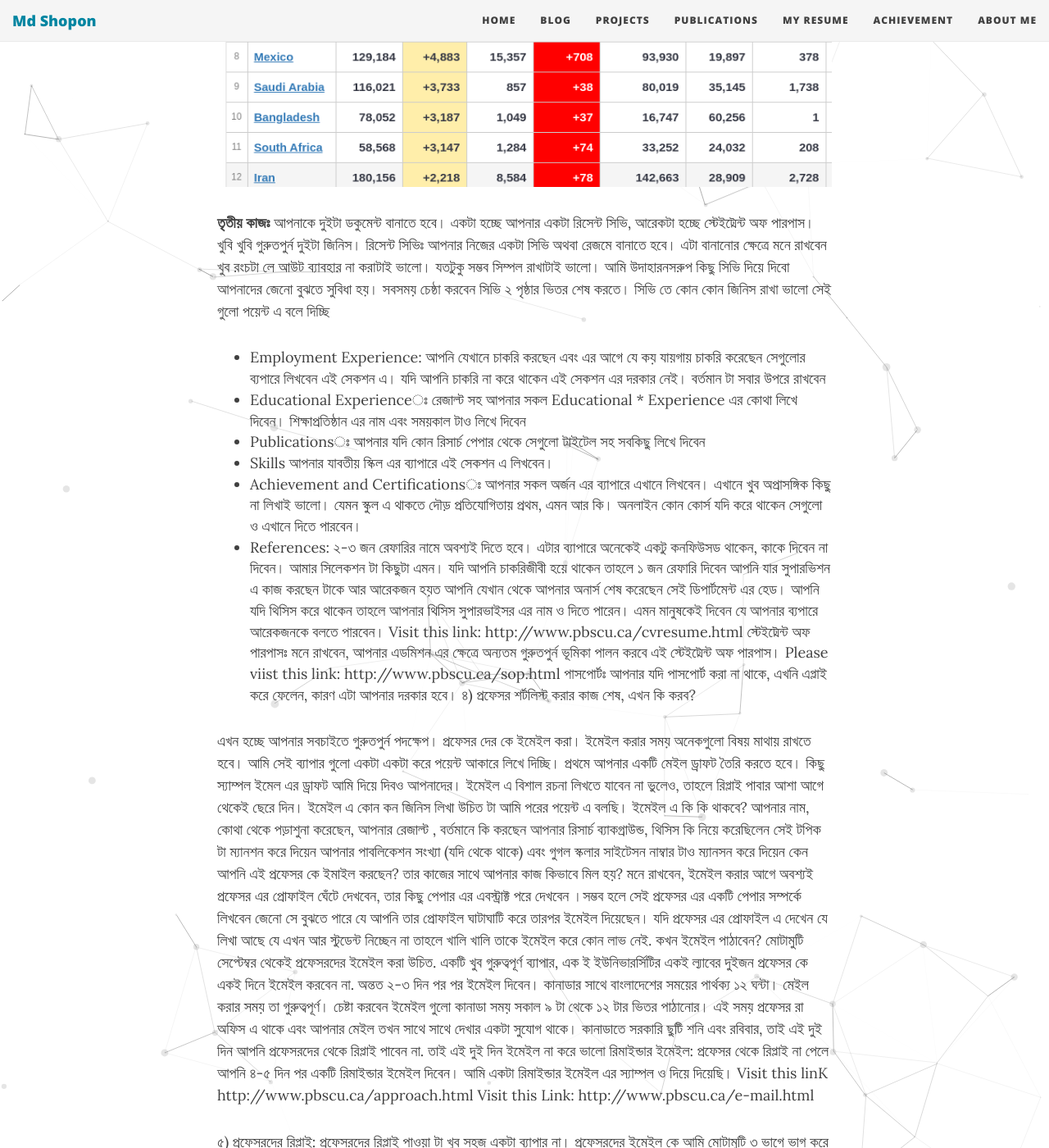
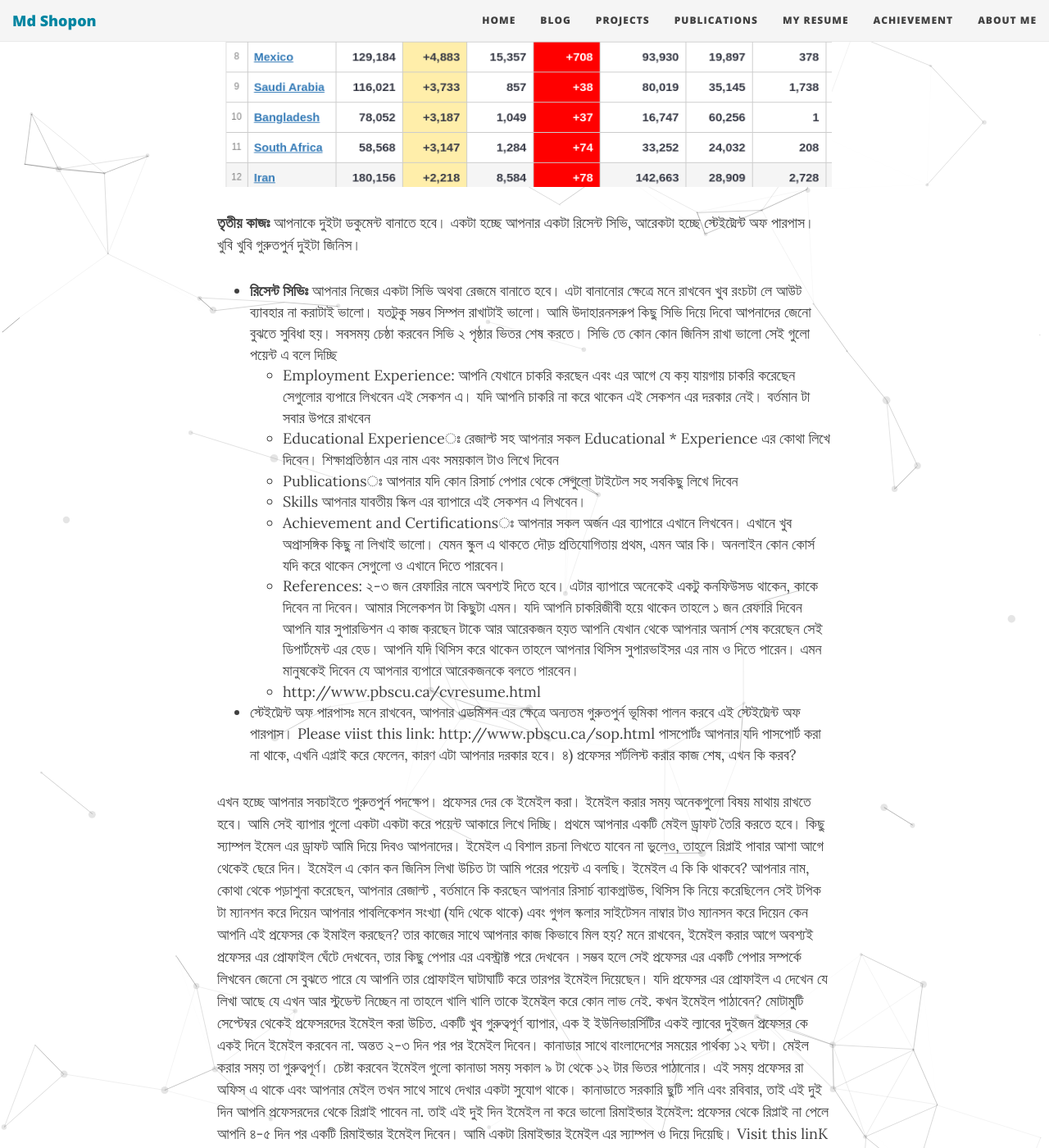
Before and after one commit to shoponmd/shoponmd.github.io, a Jekyll site: the page built from _posts/2020-06-19-studycanada.md, in a window 1280 px wide and 1400 px high, scrolled down 3094 px. Shown: the whole window at 82% size. Built offline with Jekyll 4.4.1, drawn with Linux system fonts in a browser that asks for light colours; nearby versions of some CDN libraries; comment, search, counter and statistics services are not loaded; some of the changed text lies outside the part shown.

Commit message:
Blog_Updated

```diff
--- a/_posts/2020-06-19-studycanada.md
+++ b/_posts/2020-06-19-studycanada.md
@@ -22,6 +22,7 @@
 <details>
 <summary>প্রশ্নঃ আমার সিজিপিএ ভালো না, আমি কি স্কলারশিপ পাবার আশা করতে পারি?
 </summary>
+-------------------------------------------------------------------------------------------------------------
 <p>This portion has been written by Dr. Abdullah Al Maruf (University of Toronto). Collected from <a href="http://www.pbscu.ca/faq.html">PBSCU</a>. </p>
 গ্রুপ এ প্রতিদিন ই কিছু কমন প্রশ্ন আসে, যেমনঃ
 <ul>
@@ -53,6 +54,7 @@
 </ol>
 শেষ কথা হল, "২" টা খুব গুরুত্বপূর্ণ। "২" তে ভালো করে আপনি low CGPA সমস্যা দূর করতে পারবেন।
 N.B. Whether you graduated from a public or a private university, does not matter for thesis-based research.
+--------------------------------------------------------------------------------------------------------------
 </details>
 
 <details>
@@ -109,7 +111,7 @@
 
 <details>
 <summary>প্রশ্নঃ "আমি আইইএলটিএস এ 5.5/6.0/6.5 পেয়েছি (অথবা আইইএলটিএস দেইই নাই), আমি কি কানাডায় ফুল স্কলারশীপ নিয়ে পড়তে পারব??!" </summary>
-
+----------------------------------------------------------------------------------------------------------------------------
 <p>
 This portion has been written by Rakib Hussain, Master of Arts, Communications, Mount Saint Vincent University. Collected from <a href="http://www.pbscu.ca/faq.html">PBSCU</a>. </p>
 <p>এডুকেশান এজেন্সিগুলা (পড়ুন দালাল) গুলা যতগুলা সর্বনাশ করসে তার মধ্যে সবচাইতে বড় সর্বনাশ, আমার মতে, হইল মানুষের মানসিকতার বারটা বাজানো। এদের প্রায় সব অ্যাডে থাকে "কানাডায়/আমেরিকায় স্কলারশিপসহ উচ্চশিক্ষা", আইইএলটিএস ছাড়া কানাডায় উচ্চশিক্ষা। আমার বিশ্বাস যারা উপরের প্রশ্নটা করে তারা এইসব দালালের অ্যাড দেখেই করে। ভাই, কে না চায় আরাম করে বসে বসে কানাডার মত দেশে একটা ১০০% স্কলারশিপ ম্যানেজ করে ফেলতে?! :P কিন্তু আগে বলেন তো, এতই সোজা? </p>
@@ -137,6 +139,7 @@
 
 <p>কেউ অফেন্ডেড হয়ে গেলে কিছু করার নাই। আপনার ভালর জন্যেই বলা! এইসব গাধাগরু মার্কা প্রশ্ন শুধু আপনার ক্ষতি করবে না, যেই ছেলে মেয়ে ইন্টার ফার্স্ট ইয়ারে কিন্তু এই গ্রুপের মেম্বার হয়ে ফিউচার প্ল্যানিং করতেসে, তার মাইন্ডসেটেই ইম্প্যাক্ট করবে।
 বুঝে শুনে প্রশ্ন করলে রাতের ২/৩টা বাজেও আনসার পাবেন :P প্রমিজ! বেস্ট অফ লাক ফর ইয়োর এক্সপ্লোরেশান! </p>
+----------------------------------------------------------------------------------------------------------------------------
 </details>
 
 
@@ -147,15 +150,16 @@
   <img  src="/img/cana_1.png">
 </p>
 **তৃতীয় কাজঃ** আপনাকে দুইটা ডকুমেন্ট বানাতে হবে। একটা হচ্ছে আপনার একটা রিসেন্ট সিভি, আরেকটা হচ্ছে স্টেইট্মেন্ট অফ পারপাস। খুবি খুবি গুরুতপুর্ন দুইটা জিনিস।
-রিসেন্ট সিভিঃ আপনার নিজের একটা সিভি অথবা রেজমে বানাতে হবে। এটা বানানোর ক্ষেত্রে মনে রাখবেন খুব রংচটা লে আউট ব্যাবহার না করাটাই ভালো। যতটুকু সম্ভব সিম্পল রাখাটাই ভালো। আমি উদাহারনসরুপ কিছু সিভি দিয়ে দিবো আপনাদের জেনো বুঝতে সুবিধা হয়। সবসময় চেষ্ঠা করবেন সিভি ২ পৃষ্ঠার ভিতর শেষ করতে।  সিভি তে কোন কোন জিনিস রাখা ভালো সেই গুলো পয়েন্ট এ বলে দিচ্ছি
-* Employment Experience: আপনি যেখানে চাকরি করছেন এবং এর আগে যে কয় যায়গায় চাকরি করেছেন সেগুলোর ব্যপারে লিখবেন এই সেকশন এ। যদি আপনি চাকরি না করে থাকেন এই সেকশন এর দরকার নেই। বর্তমান টা সবার উপরে রাখবেন
-* Educational Experienceঃ রেজাল্ট সহ আপনার সকল Educational * Experience এর কোথা লিখে দিবেন। শিক্ষাপ্রতিষ্ঠান এর নাম এবং সময়কাল টাও লিখে দিবেন
-* Publicationsঃ আপনার যদি কোন রিসার্চ পেপার থেকে সেগুলো টাইটেল সহ সবকিছু লিখে দিবেন
-* Skills আপনার যাবতীয় স্কিল এর ব্যাপারে এই সেকশন এ লিখবেন।
-* Achievement and Certificationsঃ আপনার সকল অর্জন এর ব্যাপারে এখানে লিখবেন। এখানে খুব অপ্রাসঙ্গিক কিছু না লিখাই ভালো। যেমন স্কুল এ থাকতে দৌড় প্রতিযোগিতায় প্রথম, এমন আর কি। অনলাইন কোন কোর্স যদি করে থাকেন সেগুলো ও এখানে দিতে পারবেন।
-* References: ২-৩ জন রেফারির নামে অবশ্যই দিতে হবে। এটার ব্যাপারে অনেকেই একটু কনফিউসড থাকেন, কাকে দিবেন না দিবেন। আমার সিলেকশন টা কিছুটা এমন। যদি আপনি চাকরিজীবী হয়ে থাকেন তাহলে ১ জন রেফারি দিবেন আপনি যার সুপারভিশন এ কাজ করছেন টাকে আর আরেকজন হয়ত আপনি যেখান থেকে আপনার অনার্স শেষ করেছেন সেই ডিপার্টমেন্ট এর হেড। আপনি যদি থিসিস করে থাকেন তাহলে আপনার থিসিস সুপারভাইসর এর নাম ও দিতে পারেন। এমন মানুষকেই দিবেন যে আপনার ব্যপারে আরেকজনকে বলতে পারবেন।
-Visit this link: http://www.pbscu.ca/cvresume.html
-স্টেইট্মেন্ট অফ পারপাসঃ মনে রাখবেন, আপনার এডমিশন এর ক্ষেত্রে অন্যতম গুরুতপুর্ন ভূমিকা পালন করবে এই স্টেইট্মেন্ট অফ পারপাস। Please viist this link: http://www.pbscu.ca/sop.html
+
+* **রিসেন্ট সিভিঃ** আপনার নিজের একটা সিভি অথবা রেজমে বানাতে হবে। এটা বানানোর ক্ষেত্রে মনে রাখবেন খুব রংচটা লে আউট ব্যাবহার না করাটাই ভালো। যতটুকু সম্ভব সিম্পল রাখাটাই ভালো। আমি উদাহারনসরুপ কিছু সিভি দিয়ে দিবো আপনাদের জেনো বুঝতে সুবিধা হয়। সবসময় চেষ্ঠা করবেন সিভি ২ পৃষ্ঠার ভিতর শেষ করতে।  সিভি তে কোন কোন জিনিস রাখা ভালো সেই গুলো পয়েন্ট এ বলে দিচ্ছি
+  * Employment Experience: আপনি যেখানে চাকরি করছেন এবং এর আগে যে কয় যায়গায় চাকরি করেছেন সেগুলোর ব্যপারে লিখবেন এই সেকশন এ। যদি আপনি চাকরি না করে থাকেন এই সেকশন এর দরকার নেই। বর্তমান টা সবার উপরে রাখবেন
+  * Educational Experienceঃ রেজাল্ট সহ আপনার সকল Educational * Experience এর কোথা লিখে দিবেন। শিক্ষাপ্রতিষ্ঠান এর নাম এবং সময়কাল টাও লিখে দিবেন
+  * Publicationsঃ আপনার যদি কোন রিসার্চ পেপার থেকে সেগুলো টাইটেল সহ সবকিছু লিখে দিবেন
+  * Skills আপনার যাবতীয় স্কিল এর ব্যাপারে এই সেকশন এ লিখবেন।
+  * Achievement and Certificationsঃ আপনার সকল অর্জন এর ব্যাপারে এখানে লিখবেন। এখানে খুব অপ্রাসঙ্গিক কিছু না লিখাই ভালো। যেমন স্কুল এ থাকতে দৌড় প্রতিযোগিতায় প্রথম, এমন আর কি। অনলাইন কোন কোর্স যদি করে থাকেন সেগুলো ও এখানে দিতে পারবেন।
+  * References: ২-৩ জন রেফারির নামে অবশ্যই দিতে হবে। এটার ব্যাপারে অনেকেই একটু কনফিউসড থাকেন, কাকে দিবেন না দিবেন। আমার সিলেকশন টা কিছুটা এমন। যদি আপনি চাকরিজীবী হয়ে থাকেন তাহলে ১ জন রেফারি দিবেন আপনি যার সুপারভিশন এ কাজ করছেন টাকে আর আরেকজন হয়ত আপনি যেখান থেকে আপনার অনার্স শেষ করেছেন সেই ডিপার্টমেন্ট এর হেড। আপনি যদি থিসিস করে থাকেন তাহলে আপনার থিসিস সুপারভাইসর এর নাম ও দিতে পারেন। এমন মানুষকেই দিবেন যে আপনার ব্যপারে আরেকজনকে বলতে পারবেন।
+  * http://www.pbscu.ca/cvresume.html
+* স্টেইট্মেন্ট অফ পারপাসঃ মনে রাখবেন, আপনার এডমিশন এর ক্ষেত্রে অন্যতম গুরুতপুর্ন ভূমিকা পালন করবে এই স্টেইট্মেন্ট অফ পারপাস। Please viist this link: http://www.pbscu.ca/sop.html
 পাসপোর্টঃ আপনার যদি পাসপোর্ট করা না থাকে, এখনি এপ্লাই করে ফেলেন, কারণ এটা আপনার দরকার হবে।
 ৪) প্রফেসর শর্টলিস্ট করার কাজ শেষ, এখন কি করব?
 
```
